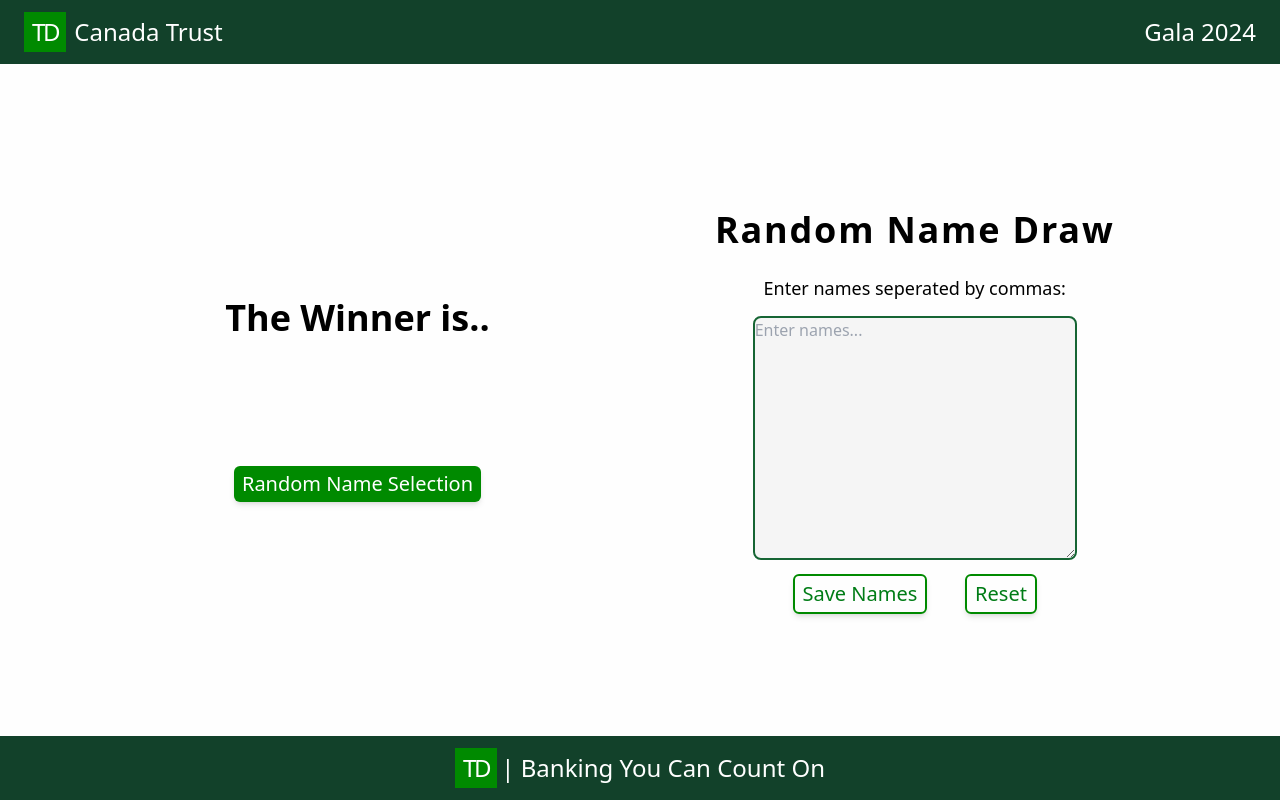
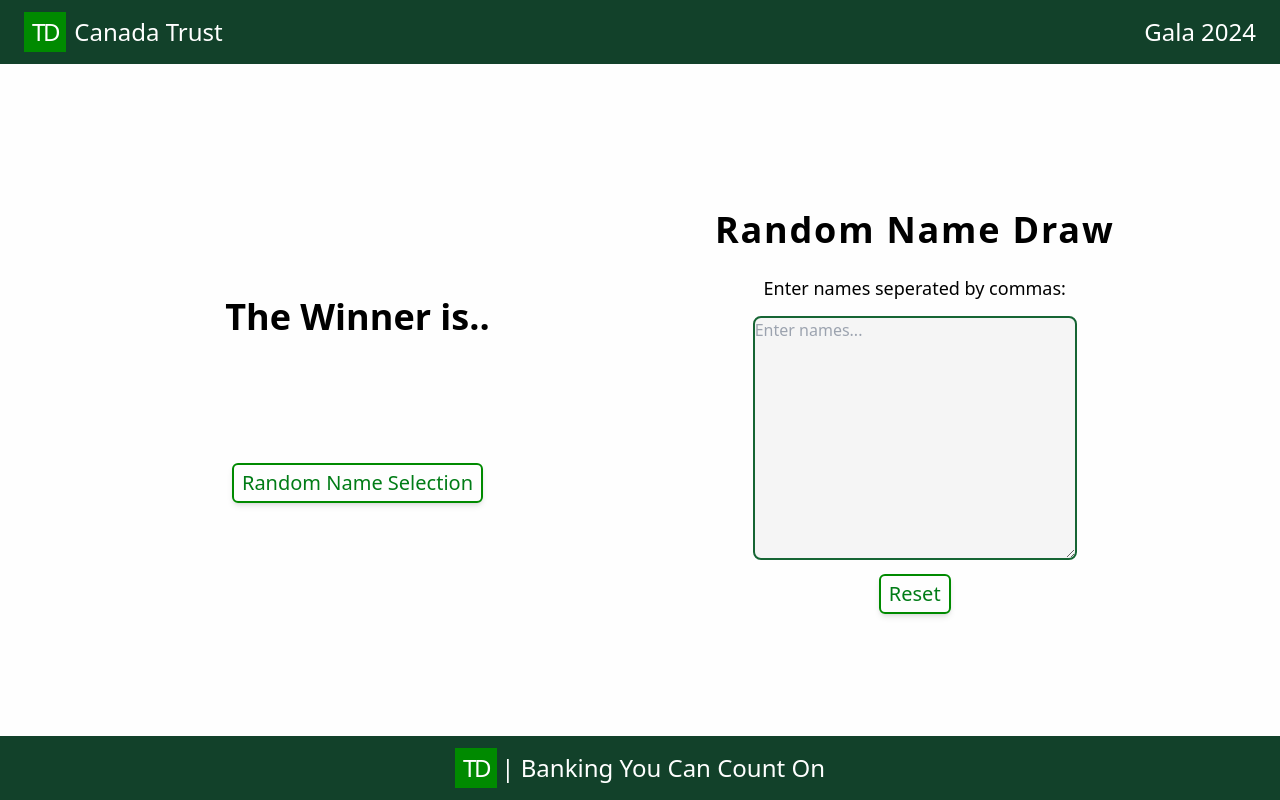
Before and after one commit to flor3z/td-draw, a React (Vite) app: page / in a window 1280 px wide. Built offline with nearby package versions, Linux system fonts and the light colour scheme; what tailwindcss-animated would draw is missing.

Commit message:
useEffect with timeout for name submssion instead of save naems button

```diff
--- a/src/App.jsx
+++ b/src/App.jsx
@@ -13,11 +13,15 @@ function App() {
   const [activeConfetti, setActiveConfetti] = useState(false);
 
   useEffect(() => {
-    localStorage.setItem('names', JSON.stringify(nameList));
-  }, [nameList]);
+    const timeOut = setTimeout(() => {
+      handleSaveNames();
+      localStorage.setItem('names', JSON.stringify(nameList));
+    }, 1000);
 
-  const handleSaveNames = (e) => {
-    e.preventDefault();
+    return () => clearTimeout(timeOut);
+  }, [textAreaVal, nameList]);
+
+  const handleSaveNames = () => {
     if (textAreaVal !== '' || textAreaVal !== ' ') {
       let splitArray = textAreaVal.split(',').map((name) => name.trim());
       if (splitArray[splitArray.length - 1] === '') {
@@ -29,7 +33,8 @@ function App() {
     }
   };
 
-  const clearLocalNames = () => {
+  const clearLocalNames = (e) => {
+    e.preventDefault();
     setTextAreaVal('');
     setSelectedName('');
     return localStorage.removeItem('names');
@@ -71,7 +76,7 @@ function App() {
             Random Name Draw
           </h1>
           <h3 className="text-lg mb-4">Enter names seperated by commas:</h3>
-          <form onSubmit={handleSaveNames} className="flex flex-col">
+          <form className="flex flex-col">
             <textarea
               spellCheck={'false'}
               onChange={(e) => setTextAreaVal(e.target.value)}
@@ -82,13 +87,6 @@ function App() {
               className="bg-neutral-100 w-64 h-52 sm:h-full  sm:w-80  outline-double outline-green-800 outline-2 rounded-md"
             ></textarea>
             <div className="flex justify-evenly">
-              <button
-                disabled={!textAreaVal}
-                type="submit"
-                className={activeSaveName}
-              >
-                Save Names
-              </button>
               <button
                 onClick={clearLocalNames}
                 className="px-2 py-1 rounded-md border-[2px] border-[#008a00] hover:border-[#007c16] text-[#007c16] text-xl hover:scale-105 shadow-md  mt-4 active:scale-95 transition transform duration-200 ease-in-out"
@@ -108,7 +106,7 @@ function App() {
           )}
           <button
             onClick={handleRandomName}
-            className="px-2 py-1 rounded-md bg-[#008a00] hover:bg-[#007c16] shadow-md text-white text-xl hover:scale-105 mt-4 active:scale-95 transition transform duration-200 ease-in-out"
+            className={nameList && activeSaveName}
           >
             Random Name Selection
           </button>
--- a/src/components/Header.jsx
+++ b/src/components/Header.jsx
@@ -2,7 +2,7 @@ import Confetti from 'react-confetti';
 import { useState, useEffect } from 'react';
 import React from 'react';
 
-const Header = ({ selectedName, activeConfetti }) => {
+const Header = ({ activeConfetti }) => {
   const [screenSize, setScreenSize] = useState({
     width: window.innerWidth,
     height: window.innerHeight,
```
